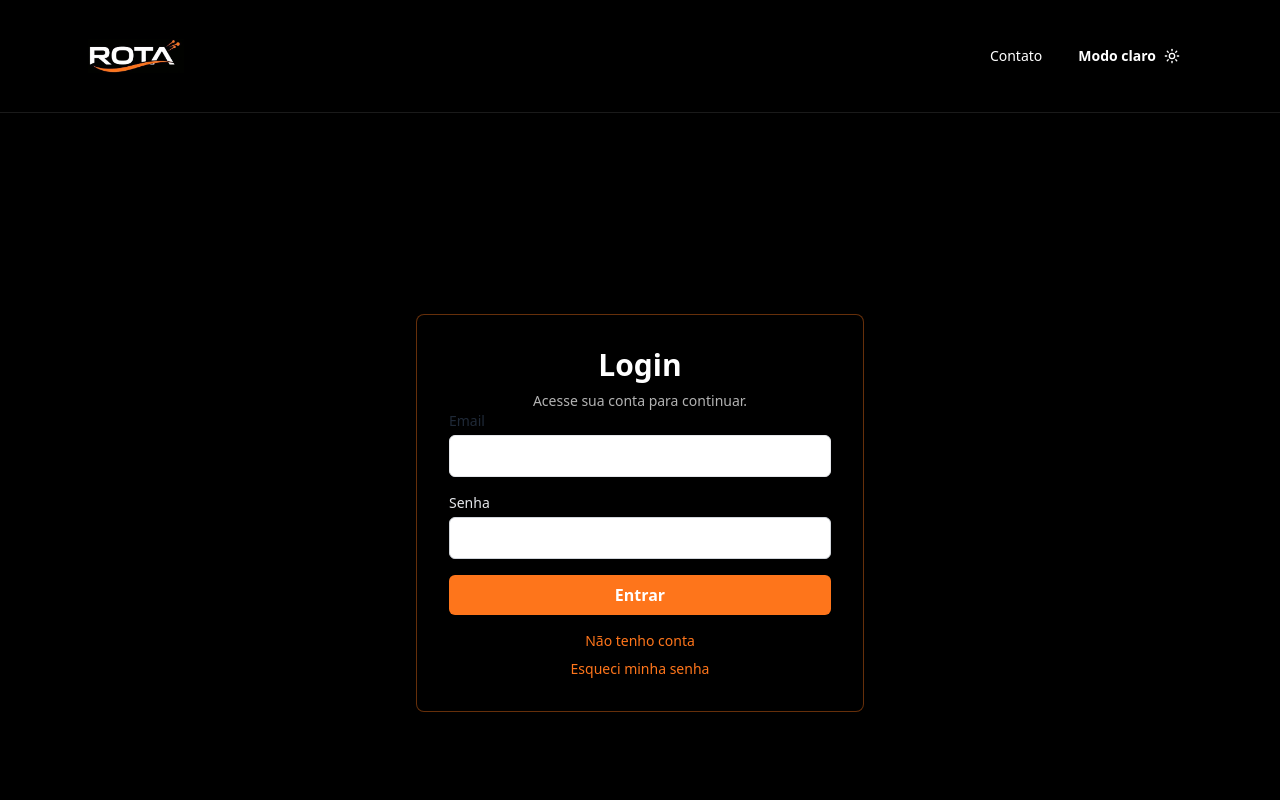
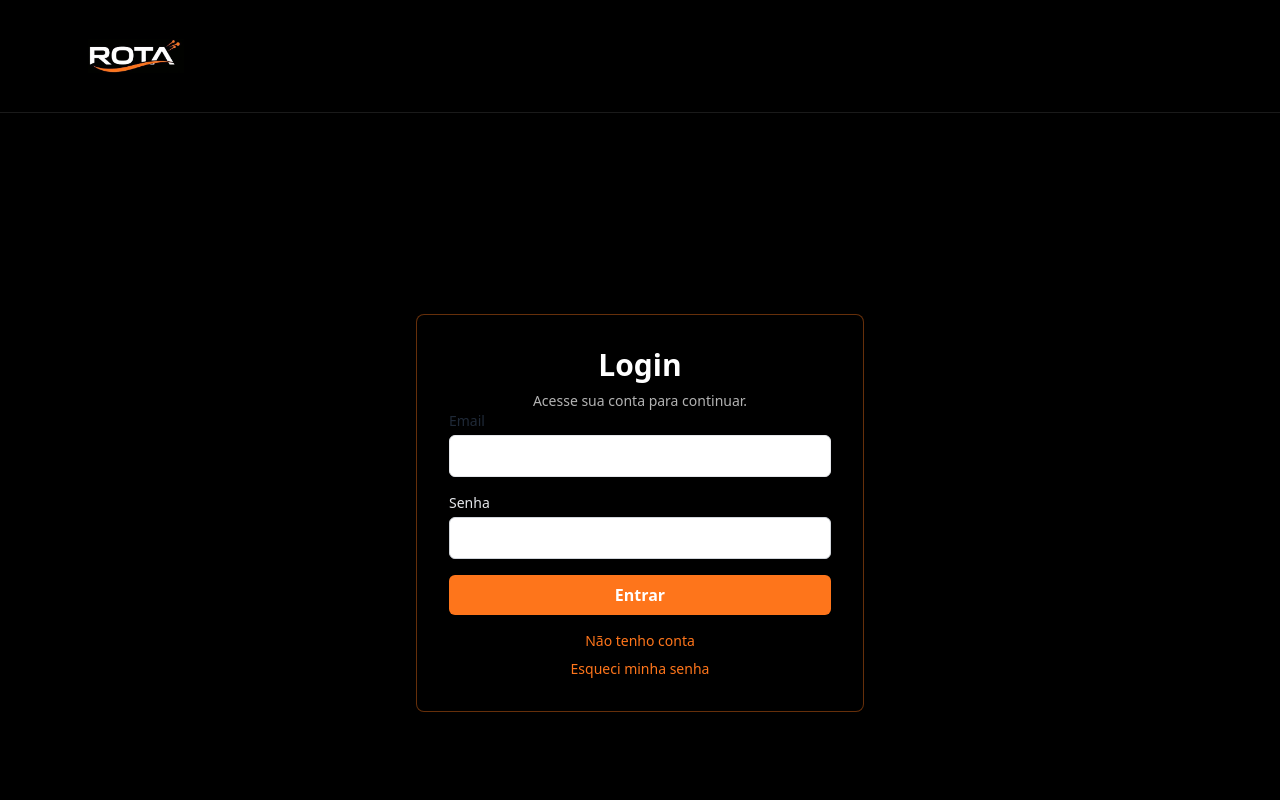
Before and after one commit to UlissesNunes/Rota, a React (Vite) app in the folder Rota/: page /login in a window 1280 px wide. Shown: the top 800 px of the page. Built offline with nearby package versions, Linux system fonts and the light colour scheme.

Commit message:
Feat: 💯 Tema em escopo global, iniciação das configurações das páginas e suas respectivas rotas

```diff
--- a/Rota/src/components/NavRota/index.tsx
+++ b/Rota/src/components/NavRota/index.tsx
@@ -1,23 +1,19 @@
+// src/components/NavRota.tsx
+// Idêntico ao original — agora usa themeUtils para consistência com a Sidebar
+
 import { useState } from "react";
 import { Moon, Sun } from "lucide-react";
+import { themeUtils, type Tema }  from "../../hooks/useTheme";
 
 export function NavRota() {
-  const [theme, setTheme] = useState<"dark" | "light">(() => {
-    if (typeof document === "undefined") return "dark";
-    return document.documentElement.classList.contains("dark") ? "dark" : "light";
-  });
+  const [theme, setTheme] = useState<Tema>(() => themeUtils.lerTema());
 
-  const applyTheme = (nextTheme: "dark" | "light") => {
-    setTheme(nextTheme);
-    window.localStorage.setItem("rota-theme", nextTheme);
-    document.documentElement.classList.toggle("dark", nextTheme === "dark");
+  const toggleTheme = () => {
+    const proximo: Tema = theme === "dark" ? "light" : "dark";
+    themeUtils.aplicarTema(proximo);
+    setTheme(proximo);
   };
 
-  const toggleTheme = () => {
-    applyTheme(theme === "dark" ? "light" : "dark");
-  };
-
-  // Definição de cor dinâmica
   const textColor =
     theme === "dark"
       ? "text-white hover:text-[#FE751B]"
@@ -27,22 +23,22 @@ export function NavRota() {
     <nav className="flex items-center gap-6">
       <a
         href="/contact"
-        className={`text-sm font-medium focus:outline-none focus:ring-2 focus:ring-[#FE751B]/50 transition-colors ${textColor}`}
+        className={`text-sm font-medium focus:outline-none focus:ring-2
+                    focus:ring-[#FE751B]/50 transition-colors ${textColor}`}
       >
         Contato
       </a>
-
       <button
         type="button"
         onClick={toggleTheme}
-        className={`flex items-center gap-2 rounded-md px-3 py-2 text-sm font-semibold focus:outline-none  transition-colors ${textColor}`}
+        className={`flex items-center gap-2 rounded-md px-3 py-2 text-sm
+                    font-semibold focus:outline-none transition-colors ${textColor}`}
       >
         <span>{theme === "dark" ? "Modo claro" : "Modo escuro"}</span>
-        {theme === "dark" ? (
-          <Sun className="h-4 w-4" aria-hidden="true" />
-        ) : (
-          <Moon className="h-4 w-4" aria-hidden="true" />
-        )}
+        {theme === "dark"
+          ? <Sun  className="h-4 w-4" aria-hidden="true" />
+          : <Moon className="h-4 w-4" aria-hidden="true" />
+        }
       </button>
     </nav>
   );
--- /dev/null
+++ b/Rota/src/components/ThemeToggle.tsx
@@ -0,0 +1,57 @@
+// src/components/ThemeToggle.tsx
+// Botão de tema reutilizável — pode ser colocado na Sidebar, Header, ou qualquer página
+// Usa a mesma lógica do NavRota via themeUtils — sempre em sincronia com localStorage
+
+import { useState } from "react";
+import { Moon, Sun } from "lucide-react";
+import { themeUtils, type Tema } from "../hooks/useTheme";
+
+type ThemeToggleProps = {
+  /** "button" = botão completo com texto | "icon" = só o ícone */
+  variant?: "button" | "icon";
+};
+
+export const ThemeToggle = ({ variant = "button" }: ThemeToggleProps) => {
+  const [theme, setTheme] = useState<Tema>(() => themeUtils.lerTema());
+
+  const toggle = () => {
+    const proximo: Tema = theme === "dark" ? "light" : "dark";
+    themeUtils.aplicarTema(proximo);
+    setTheme(proximo);
+  };
+
+  if (variant === "icon") {
+    return (
+      <button
+        type="button"
+        onClick={toggle}
+        title={theme === "dark" ? "Mudar para modo claro" : "Mudar para modo escuro"}
+        className="p-1.5 rounded-md text-gray-400 dark:text-[#666]
+                   hover:text-[#FE751B] dark:hover:text-[#FE751B] transition-colors"
+      >
+        {theme === "dark"
+          ? <Sun  className="h-4 w-4" aria-hidden="true" />
+          : <Moon className="h-4 w-4" aria-hidden="true" />
+        }
+      </button>
+    );
+  }
+
+  return (
+    <button
+      type="button"
+      onClick={toggle}
+      className="w-full flex items-center justify-between px-3 py-2 rounded-lg text-[12px]  focus:outline-none
+                 text-gray-500 dark:text-[#999]
+                 hover:bg-black/5 dark:hover:bg-white/5
+                 hover:text-gray-900 dark:hover:text-[#ddd]
+                 transition-colors"
+    >
+      <span>{theme === "dark" ? "Modo claro" : "Modo escuro"}</span>
+      {theme === "dark"
+        ? <Sun  className="h-4 w-4 flex-shrink-0" aria-hidden="true" />
+        : <Moon className="h-4 w-4 flex-shrink-0" aria-hidden="true" />
+      }
+    </button>
+  );
+};
--- /dev/null
+++ b/Rota/src/contexts/EmpresaContext.tsx
@@ -0,0 +1,35 @@
+// src/contexts/EmpresaContext.tsx
+// Estado global da empresa — usado por dashboard, sidebar e guards de rota
+// Carrega UMA VEZ e distribui via context
+
+import { createContext } from "react";
+
+
+
+// ── Tipos ─────────────────────────────────────────────────────────────────────
+
+export type EmpresaEstado = {
+  id:             string;
+  nome:           string;
+  email:          string;
+  whatsapp:       string;
+  plano:          "gratuito" | "pro" | "enterprise";
+
+  // Estado derivado — usado por guards e sidebar
+  temMotoristas:  boolean;
+  temProdutos:    boolean;
+  temViagens:     boolean;
+  configurada:    boolean;  // nome != "Nova Empresa" && whatsapp preenchido
+  temPlanoAtivo:  boolean;  // plano != "gratuito"
+};
+
+export type EmpresaContextType = {
+  empresa:  EmpresaEstado | null;
+  loading:  boolean;
+  error:    string | null;
+  refetch:  () => void;
+};
+
+// ── Context ───────────────────────────────────────────────────────────────────
+
+export const EmpresaContext = createContext<EmpresaContextType | null>(null);
--- /dev/null
+++ b/Rota/src/contexts/EmpresaProvider.tsx
@@ -0,0 +1,60 @@
+// ── Provider ──────────────────────────────────────────────────────────────────
+
+import { type ReactNode, useState, useCallback, useEffect } from "react";
+import { supabase } from "../infra/superBaseClient";
+import { EmpresaContext, type EmpresaEstado } from "./EmpresaContext";
+
+export const EmpresaProvider = ({ children }: { children: ReactNode }) => {
+  const [empresa, setEmpresa] = useState<EmpresaEstado | null>(null);
+  const [loading, setLoading] = useState(true);
+  const [error,   setError]   = useState<string | null>(null);
+
+  const fetchEmpresa = useCallback(async () => {
+    try {
+      setLoading(true);
+      setError(null);
+
+      // Busca empresa + contagens em paralelo — zero chamadas duplicadas
+      const [
+        { data: emp, error: empErr },
+        { count: cMotoristas },
+        { count: cProdutos },
+        { count: cViagens },
+      ] = await Promise.all([
+        supabase.from("empresas").select("id, nome, email, whatsapp, plano").single(),
+        supabase.from("motoristas").select("id", { count: "exact", head: true }).is("deleted_at", null),
+        supabase.from("produtos").select("id", { count: "exact", head: true }).is("deleted_at", null),
+        supabase.from("viagens").select("id", { count: "exact", head: true }).is("deleted_at", null),
+      ]);
+
+      if (empErr) throw new Error(empErr.message);
+      if (!emp)   throw new Error("Empresa não encontrada");
+
+      // Estado derivado calculado uma vez aqui, não espalhado em componentes
+      setEmpresa({
+        id:            emp.id,
+        nome:          emp.nome     ?? "Nova Empresa",
+        email:         emp.email    ?? "",
+        whatsapp:      emp.whatsapp ?? "",
+        plano:         emp.plano    ?? "gratuito",
+        temMotoristas: (cMotoristas ?? 0) > 0,
+        temProdutos:   (cProdutos   ?? 0) > 0,
+        temViagens:    (cViagens    ?? 0) > 0,
+        configurada:   emp.nome !== "Nova Empresa" && !!emp.whatsapp,
+        temPlanoAtivo: emp.plano !== "gratuito",
+      });
+    } catch (err) {
+      setError(err instanceof Error ? err.message : "Erro ao carregar empresa");
+    } finally {
+      setLoading(false);
+    }
+  }, []);
+
+  useEffect(() => { fetchEmpresa(); }, [fetchEmpresa]);
+
+  return (
+    <EmpresaContext.Provider value={{ empresa, loading, error, refetch: fetchEmpresa }}>
+      {children}
+    </EmpresaContext.Provider>
+  );
+};
--- /dev/null
+++ b/Rota/src/contexts/useEmpresa.ts
@@ -0,0 +1,11 @@
+// ── Hook de acesso ────────────────────────────────────────────────────────────
+
+import { useContext } from "react";
+import { EmpresaContext, type EmpresaContextType } from "./EmpresaContext";
+
+
+export const useEmpresa = (): EmpresaContextType => {
+  const ctx = useContext(EmpresaContext);
+  if (!ctx) throw new Error("useEmpresa deve ser usado dentro de <EmpresaProvider>");
+  return ctx;
+};
--- /dev/null
+++ b/Rota/src/hooks/useTheme.ts
@@ -0,0 +1,23 @@
+// src/hooks/useTheme.ts
+// Hook compartilhado de tema — qualquer componente que importar este hook
+// lê e altera o mesmo valor do localStorage e da classe do <html>
+// NÃO precisa de banco de dados — localStorage persiste entre sessões no browser
+
+export type Tema = "dark" | "light";
+
+function lerTema(): Tema {
+  if (typeof window === "undefined") return "dark";
+  const salvo = window.localStorage.getItem("rota-theme");
+  if (salvo === "dark" || salvo === "light") return salvo;
+  // Fallback: respeita preferência do sistema operacional
+  return window.matchMedia("(prefers-color-scheme: dark)").matches ? "dark" : "light";
+}
+
+function aplicarTema(tema: Tema): void {
+  document.documentElement.classList.toggle("dark", tema === "dark");
+  window.localStorage.setItem("rota-theme", tema);
+}
+
+// Exporta funções puras — sem estado React
+// Use dentro de useState(() => lerTema()) para inicialização
+export const themeUtils = { lerTema, aplicarTema };
--- a/Rota/src/pages/Home/componentsHome/Sidebar.tsx
+++ b/Rota/src/pages/Home/componentsHome/Sidebar.tsx
@@ -1,5 +1,6 @@
 // src/pages/Home/componentsHome/Sidebar.tsx
 import { Link, useLocation } from "react-router-dom";
+import { ThemeToggle } from "../../../components/ThemeToggle";
 
 type NavItem  = { label: string; to: string };
 type NavGroup = { label: string; icon: React.ReactNode; items: NavItem[] };
@@ -58,8 +59,8 @@ const NAV_GROUPS: NavGroup[] = [
     items: [
       { label: "Configurações", to: "/sistema/configuracoes" },
       { label: "Notificações",  to: "/sistema/notificacoes"  },
-      { label: "Tema",          to: "/sistema/tema"          },
     ],
+
   },
   {
     label: "Financeiro",
@@ -146,9 +147,13 @@ export const Sidebar = ({ open, onClose }: SidebarProps) => {
       </nav>
 
       {/* Footer */}
-      <div className="px-4 py-3 border-t border-black/[0.06] dark:border-white/[0.06]
-                      text-[11px] text-gray-300 dark:text-[#444]">
-        Rota © {new Date().getFullYear()}
+       <div className="px-3 py-3 border-t border-black/[0.06] dark:border-white/[0.06]
+                      flex flex-col gap-2">
+
+        <ThemeToggle variant="button" />
+        <p className="text-[10px] text-gray-300 dark:text-[#444] px-1">
+          Rota © {new Date().getFullYear()}
+        </p>
       </div>
     </aside>
   );
--- a/Rota/src/routes/AppRoutes.tsx
+++ b/Rota/src/routes/AppRoutes.tsx
@@ -41,6 +41,7 @@ export function AppRoutes() {
 
         {/* Fallback */}
         <Route path="*" element={<Navigate to="/login" replace />} />
+
       </Routes>
     </BrowserRouter>
   );
--- /dev/null
+++ b/Rota/src/routes/routesType.ts
@@ -0,0 +1,53 @@
+// src/routes/route.types.ts
+// Todas as rotas do sistema tipadas — nunca use strings hardcoded fora daqui
+
+export const ROUTES = {
+  // Dashboard
+  home: "/",
+
+  // Empresa
+  empresa: {
+    dados: "/empresa/dados",
+  },
+
+  // Painel
+  painel: {
+    novaViagem:  "/viagens/nova",
+    frota:       "/painel/frota",
+    relatorios:  "/painel/relatorios",
+  },
+
+  // Equipe
+  equipe: {
+    motoristas:   "/equipe/motoristas",
+    funcionarios: "/equipe/funcionarios",
+  },
+
+  // Produtos
+  produtos: {
+    servicos:   "/produtos/servicos",
+    categorias: "/produtos/categorias",
+  },
+
+  // Sistema
+  sistema: {
+    configuracoes: "/sistema/configuracoes",
+    notificacoes:  "/sistema/notificacoes",
+    tema:          "/sistema/tema",
+  },
+
+  // Financeiro
+  financeiro: {
+    plano:      "/financeiro/plano",
+    pagamentos: "/financeiro/pagamentos",
+  },
+} as const;
+
+// Tipo que extrai todas as rotas possíveis como string literal
+type ExtractRoutes<T> = T extends string
+  ? T
+  : T extends object
+  ? ExtractRoutes<T[keyof T]>
+  : never;
+
+export type AppRoute = ExtractRoutes<typeof ROUTES>;
```
